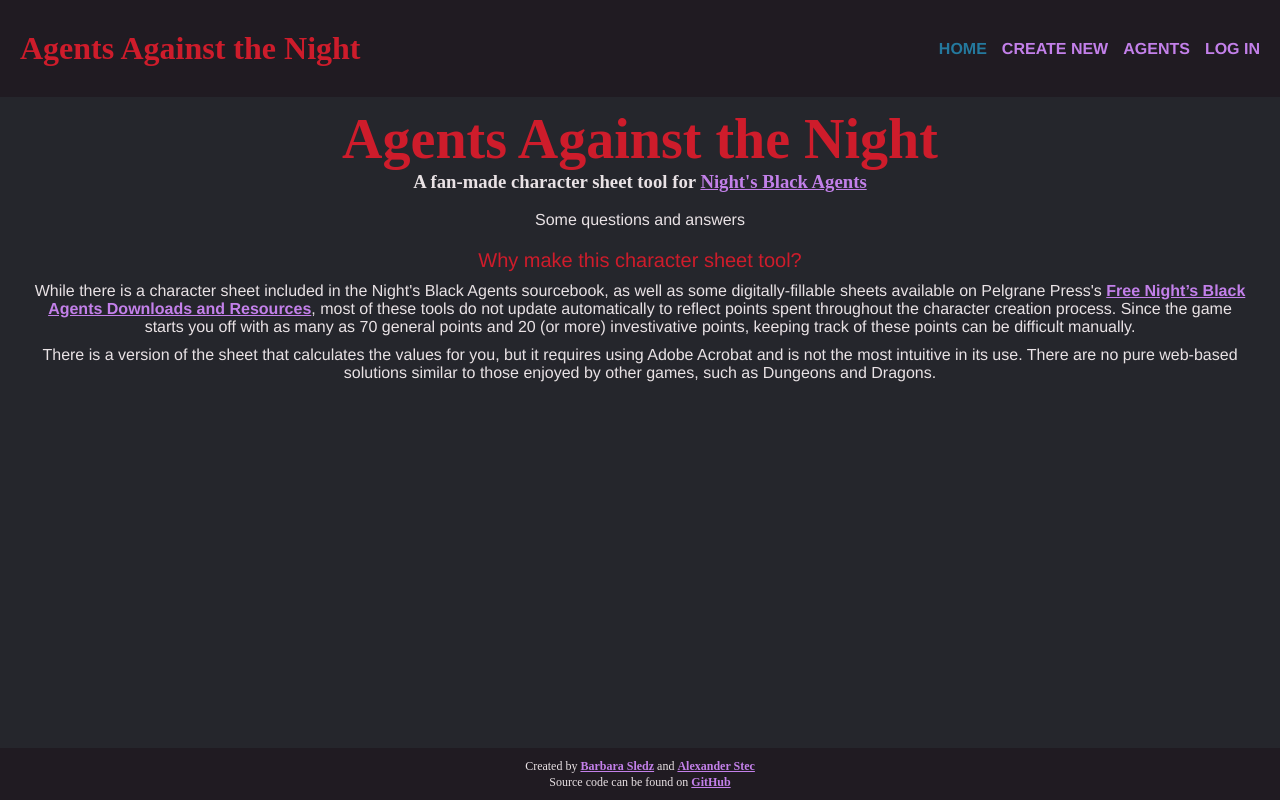
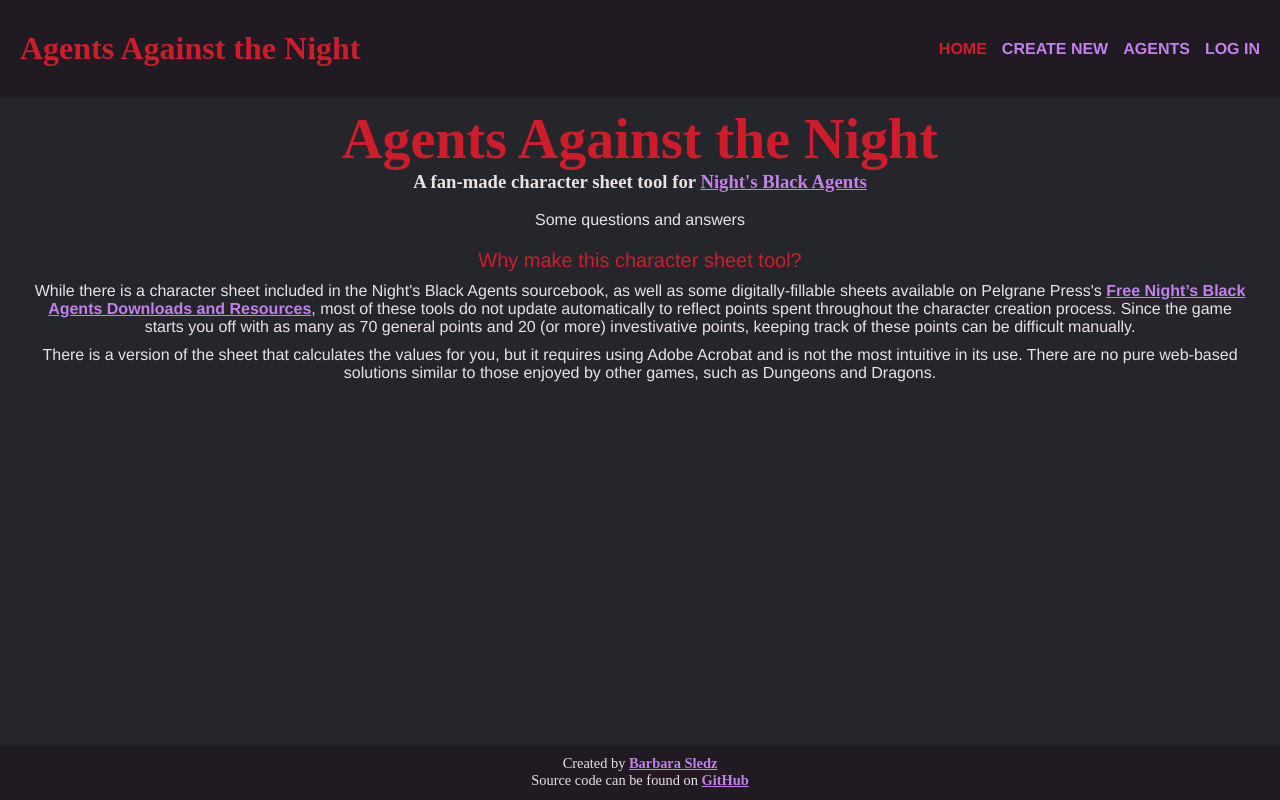
Before and after one commit to barbarasledz/agents-against-the-night-on-hiatus, a Vue app: page / in a window 1280 px wide. Built offline with nearby package versions, Linux system fonts and the light colour scheme; a web font is replaced by a local one.

Commit message:
added icon, updated some misbehaving colors, updated footer info

```diff
--- a/public/index.html
+++ b/public/index.html
@@ -4,7 +4,7 @@
     <meta charset="utf-8">
     <meta http-equiv="X-UA-Compatible" content="IE=edge">
     <meta name="viewport" content="width=device-width,initial-scale=1.0">
-    <link rel="icon" href="<%= BASE_URL %>favicon.ico">
+    <link rel="icon" href="<%= BASE_URL %>site_icon.png">
     <title>Agents Against the Night</title>
   </head>
   <body>
--- a/src/assets/css/style.css
+++ b/src/assets/css/style.css
@@ -20,9 +20,6 @@
 a {
     font-weight: bold;
     color: var(--purple);
-}
-a:active {
-    color: var(--blue);
 }
 
 h1,
@@ -57,8 +54,8 @@
     width: 100%;
     background-color: var(--black);
     font-family: 'Times New Roman', Times, serif;
-    font-size: 0.75rem;
-    line-height: 1rem;
+    font-size: 0.9rem;
+    line-height: 1.1rem;
 }
 
 .appname {
--- a/src/components/FooterBar.vue
+++ b/src/components/FooterBar.vue
@@ -2,7 +2,7 @@
     <footer>
         <ul>
             <li>
-                Created by <a href="">Barbara Sledz</a> and <a href="">Alexander Stec</a>
+                Created by <a href="https://github.com/barbarasledz/">Barbara Sledz</a>
             </li>
             <li>
                 Source code can be found on <a href="https://github.com/barbarasledz/agents-against-the-night">GitHub</a>
--- a/src/components/NavBar.vue
+++ b/src/components/NavBar.vue
@@ -71,7 +71,7 @@
 }
 
 nav a.router-link-exact-active {
-    color: var(--blue);
+    color: var(--red);
 }
 
 .appname {
--- a/src/router/index.js
+++ b/src/router/index.js
@@ -31,7 +31,6 @@
     name: 'new-agent',
     component: NewAgent
   },
-  // TODO: figure out how to make a default path...
   {
     path: '/:pathMatch(.*)*',
     redirect: '/'
```
Also changed, not shown: public/site_icon.png (added).
